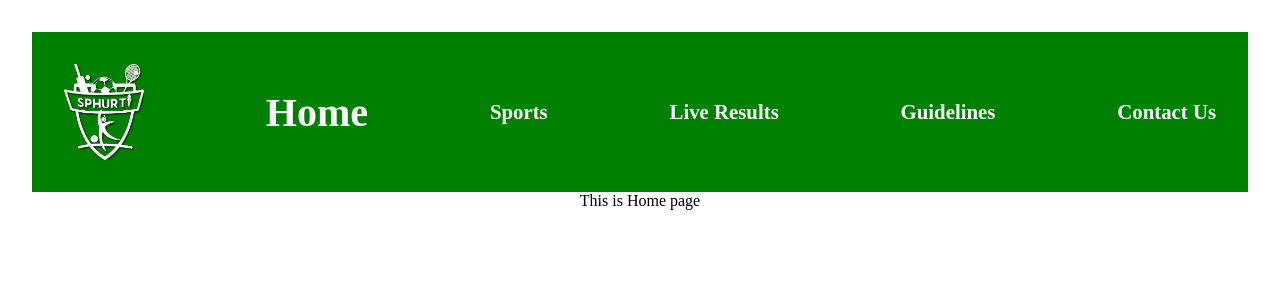
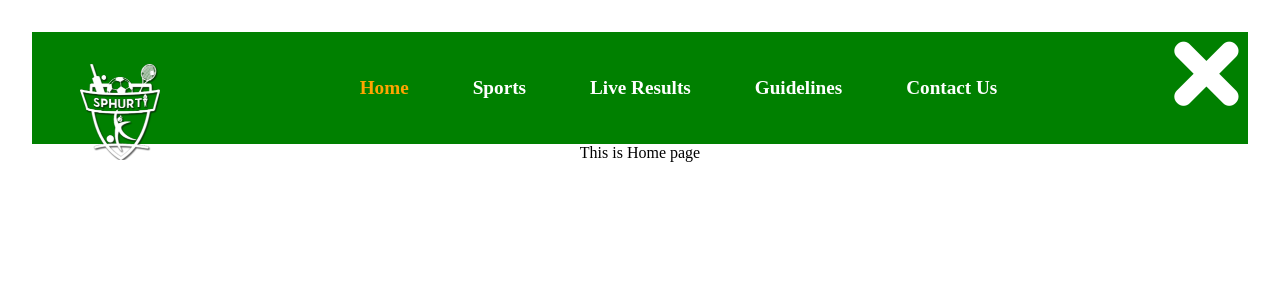
Before and after one commit to sphurtidit/sphurtiWebsite2.0, a React (Vite) app: page / in a window 1280 px wide. Shown: the top 300 px of the page. Built offline with nearby package versions, Linux system fonts and the light colour scheme.

Commit message:
navbar mobile view added

```diff
--- a/src/App.jsx
+++ b/src/App.jsx
@@ -15,7 +15,7 @@ function App() {
   return (
     <>
       <Router>
-      <Navbar />
+        <Navbar />
         <Routes>
           <Route path="/" element={<Home />} />
           <Route path="/sports" element={<Sports />} />
--- a/src/components/Navbar/Navbar.css
+++ b/src/components/Navbar/Navbar.css
@@ -4,62 +4,132 @@
     box-sizing: border-box;
 }
 
-li{
-    list-style: none;
+.navbar{
+    display: flex;
+    justify-content: space-between;
+    background-color: green;
+    padding: 0.5rem;
 }
 
-.navbar>ul>img{
+.navbar>img{
+    align-items: flex-start;
+}
+.navbar>.logo>img{
     width: 5rem;
+    margin-left: 1rem;
 }
-.navbar>ul{
-    background-color: green;
-    color: white;
+
+.navbar>.listNavbar{
     display: flex;
     align-items: center;
-    justify-content: space-between;
-    padding: 2rem;
-    font-weight: 700;
-    font-size: 1.3rem;
+}
+.navbar>.listNavbarvisible{
+    display: none;
+    align-items: center;
 }
 
-.navbar>ul>li>a:hover{
-    color: rgb(2, 44, 2);
+.navbar>.listNavbar>li{
+    list-style: none;
+    font-size: 1.2rem;
+    margin: 2rem;
+    align-items: center;
+    /* justify-content: space-between; */
 }
 
-.navbar>ul>.active{
-    font-size: 2.5rem;
-    font-weight: 900;
+.navbar>.listNavbarvisible>li{
+    list-style: none;
+    font-size: 1.2rem;
+    margin: 2rem;
+    align-items: center;
+    /* justify-content: space-between; */
 }
 
-
-
-.navbar>ul>li{
-    cursor: pointer;
+.navbar>.listNavbar>li>a:hover{
+    color: rgb(12, 54, 12);
 }
 
-.navbar>ul>li>a{
+.navbar>.listNavbarvisible>li>a:hover{
+    color: rgb(12, 54, 12);
+}
+
+.navbar>.listNavbar>.active>a{
+    color: orange;
+}
+
+.navbar>.listNavbarvisible>.active>a{
+    color: orange;
+}
+
+.navbar>.listNavbar>li>a{
+    cursor: pointer;
     text-decoration: none;
     color: white;
+    font-weight: 600;
 }
-.navbar>ul>.menuIcon{
+
+.navbar>.listNavbarvisible>li>a{
+    cursor: pointer;
+    text-decoration: none;
+    color: white;
+    font-weight: 600;
+}
+
+.navbar>.hamburger{
     display: none;
 }
 
-@media only screen and (max-width: 730px){
-    .navbar>ul>.active{
-        font-size: 2rem;
+.listNavbarvisible{
+    display: none;
+}
+
+.hamburgervisible{
+    display: none;
+}
+
+.closeMenuvisible{
+    display: none;
+}
+
+@media only screen and (max-width: 768px)
+{
+    .navbar>.listNavbar{
+        display: none;
+    }
+
+    .navbar>.hamburger{
+        display: flex;
+        align-items:flex-start;
+    }
+    .navbar>.hamburger>img{
+        width: 5rem;
+        margin-top: 0.5rem;
+    }
+
+    .navbar>.closeMenu{
+        display: none;
+    }
+
+    .navbar>.listNavbarvisible{
+        display: flex;
+        flex-direction: column;
+        margin: 0 auto;
+    }
+
+    .navbar>.hamburgervisible{
+        display: none;
+    }
+
+    .navbar>.closeMenuvisible{
+        display: flex;
+        align-items: flex-start;
+        margin-top:1rem ;
+    }
+
+    .navbar>.closeMenuvisible>img{
+        width: 2rem;
+    }
+
+    .navbar>.logovisible{
+        display: none;
     }
 }
-
-@media only screen and (max-width: 670px){
-    .navbar>ul>li{
-        display: none;
-    }
-    .navbar>ul>.menuIcon{
-        display: flex;
-        cursor: pointer;
-    }
-    .navbar>ul>img{
-        width: 4rem;
-    }
-}
--- a/src/components/Navbar/Navbar.jsx
+++ b/src/components/Navbar/Navbar.jsx
@@ -9,26 +9,36 @@ import { Link, useLocation } from 'react-router-dom'
 
 function Navbar() {
 
-    const {pathname}=useLocation();
-    const [menuOpened,setMenuOpened]=useState(false);
+    const { pathname } = useLocation();
+    const [menuVisible, setMenuVisble] = useState("");
 
-    const showNavbar=()=>{
-        setMenuOpened(!menuOpened);
+    const showNavbar = () => {
+        setMenuVisble("visible");
+    }
+
+    const closeMenu=()=>{
+        setMenuVisble("");
     }
 
     return (
         <>
             <div className="navbar">
-                <ul>
-                    <img className="sphurtiLogo" src={sphurtiLogo} alt="" />
+                <div className={`logo${menuVisible}`}>
+                    <img src={sphurtiLogo} alt="" />
+                </div>
+                <div className={`listNavbar${menuVisible}`}>
                     <li className={`${pathname === "/" ? "active" : ""}`}><Link to="/">Home</Link></li>
                     <li className={`${pathname === "/sports" ? "active" : ""}`}><Link to="/sports">Sports</Link></li>
                     <li className={`${pathname === "/live" ? "active" : ""}`}><Link to="/live">Live Results</Link></li>
                     <li className={`${pathname === "/guidelines" ? "active" : ""}`}><Link to="/guidelines">Guidelines</Link></li>
                     <li className={`${pathname === "/contact" ? "active" : ""}`}><Link to="/contact">Contact Us</Link></li>
-                    <img className="menuIcon" onClick={()=>showNavbar()} src={navMenu} alt="" />
-                    {/* <img src={closeBtn} alt="" /> */}
-                </ul>
+                </div>
+                <div className={`hamburger${menuVisible}`}>
+                    <img onClick={()=>showNavbar()} src={navMenu} alt="" />
+                </div>
+                <div className={`closeMenu${menuVisible}`}>
+                    <img onClick={()=>closeMenu()} src={closeBtn} alt="" />
+                </div>
             </div>
 
         </>
```
